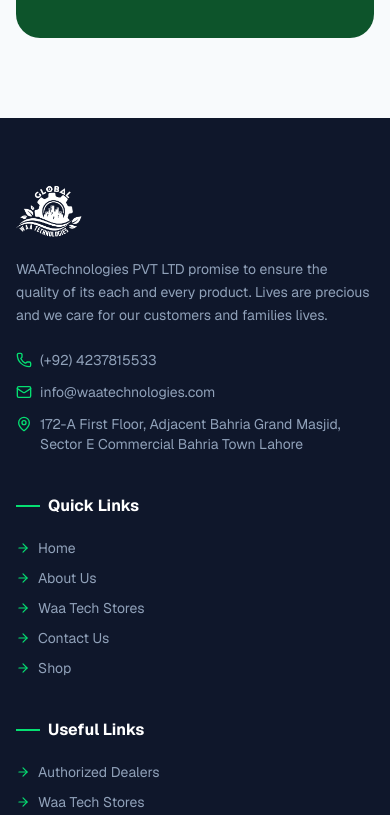
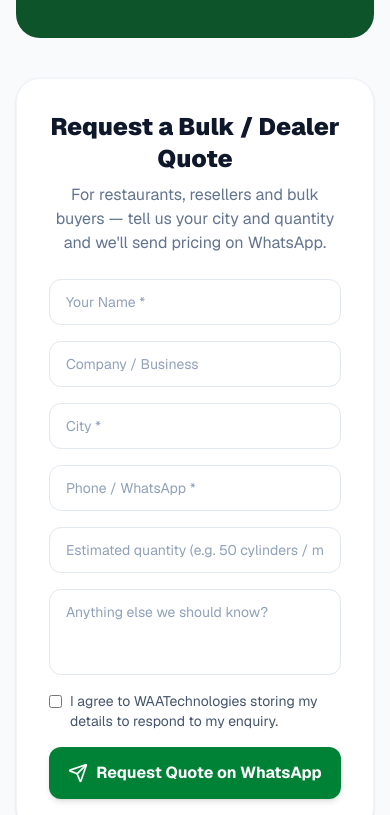
Before and after one commit to mrjaved121/waatechnologies, a Next.js app: page /authorized-dealers in a window 390 px wide. Shown: the part 2441-3256 px from the top of the page. Built offline with nearby package versions, Linux system fonts and the light colour scheme; no server answers.

Commit message:
Add bulk/dealer quote form to authorized-dealers page
- Name/company/city/phone/quantity fields, consent checkbox + honeypot
- Submits a formatted request via WhatsApp; fires GA4 bulk_quote_request event

```diff
--- a/src/app/authorized-dealers/page.tsx
+++ b/src/app/authorized-dealers/page.tsx
@@ -1,6 +1,7 @@
 import type { Metadata } from 'next';
 import Link from 'next/link';
 import { Phone, MapPin } from 'lucide-react';
+import BulkQuoteForm from '@/components/BulkQuoteForm';
 
 export const metadata: Metadata = {
   title: 'Authorized Dealers',
@@ -137,6 +138,12 @@ export default function AuthorizedDealersPage() {
               Contact Us
             </Link>
           </div>
+
+          <div id="bulk-quote" className="mt-10 bg-white rounded-3xl p-8 sm:p-10 shadow-sm border border-slate-100">
+            <h2 className="text-2xl font-black text-slate-900 mb-2 text-center">Request a Bulk / Dealer Quote</h2>
+            <p className="text-slate-500 text-center max-w-xl mx-auto mb-6">For restaurants, resellers and bulk buyers — tell us your city and quantity and we&apos;ll send pricing on WhatsApp.</p>
+            <BulkQuoteForm />
+          </div>
         </div>
       </section>
     </>
--- /dev/null
+++ b/src/components/BulkQuoteForm.tsx
@@ -0,0 +1,64 @@
+'use client';
+
+import { useState } from 'react';
+import { Send } from 'lucide-react';
+
+const WA_NUMBER = '923414999998';
+
+export default function BulkQuoteForm() {
+  const [name, setName] = useState('');
+  const [company, setCompany] = useState('');
+  const [city, setCity] = useState('');
+  const [phone, setPhone] = useState('');
+  const [qty, setQty] = useState('');
+  const [message, setMessage] = useState('');
+  const [consent, setConsent] = useState(false);
+  const [bot, setBot] = useState(''); // honeypot
+
+  function handleSubmit(e: React.FormEvent) {
+    e.preventDefault();
+    if (bot) return;        // bot filled the hidden field
+    if (!consent) return;
+
+    const text = [
+      'Bulk / Dealer Quote Request — WAATechnologies',
+      '',
+      `Name: ${name}`,
+      company ? `Company: ${company}` : null,
+      city ? `City: ${city}` : null,
+      phone ? `Phone: ${phone}` : null,
+      qty ? `Estimated quantity: ${qty}` : null,
+      message ? `\nDetails: ${message}` : null,
+      '',
+      '— Sent from waatechnologies.com/authorized-dealers',
+    ].filter((l) => l !== null).join('\n');
+
+    if (typeof window !== 'undefined' && typeof (window as unknown as { gtag?: (...a: unknown[]) => void }).gtag === 'function') {
+      (window as unknown as { gtag: (...a: unknown[]) => void }).gtag('event', 'bulk_quote_request', { city, quantity: qty });
+    }
+    window.open(`https://wa.me/${WA_NUMBER}?text=${encodeURIComponent(text)}`, '_blank', 'noopener,noreferrer');
+  }
+
+  const inputCls =
+    'w-full border border-slate-200 rounded-xl px-4 py-3 text-sm text-slate-900 focus:outline-none focus:ring-2 focus:ring-green-700 placeholder:text-slate-400';
+
+  return (
+    <form onSubmit={handleSubmit} className="grid sm:grid-cols-2 gap-4 text-left">
+      <input className={inputCls} placeholder="Your Name *" required value={name} onChange={(e) => setName(e.target.value)} />
+      <input className={inputCls} placeholder="Company / Business" value={company} onChange={(e) => setCompany(e.target.value)} />
+      <input className={inputCls} placeholder="City *" required value={city} onChange={(e) => setCity(e.target.value)} />
+      <input className={inputCls} type="tel" placeholder="Phone / WhatsApp *" required value={phone} onChange={(e) => setPhone(e.target.value)} />
+      <input className={`${inputCls} sm:col-span-2`} placeholder="Estimated quantity (e.g. 50 cylinders / month)" value={qty} onChange={(e) => setQty(e.target.value)} />
+      <textarea className={`${inputCls} sm:col-span-2 resize-none`} rows={3} placeholder="Anything else we should know?" value={message} onChange={(e) => setMessage(e.target.value)} />
+      {/* honeypot — hidden from humans */}
+      <input type="text" tabIndex={-1} autoComplete="off" aria-hidden="true" className="hidden" value={bot} onChange={(e) => setBot(e.target.value)} name="company_website" />
+      <label className="sm:col-span-2 flex items-start gap-2 text-sm text-slate-600">
+        <input type="checkbox" required checked={consent} onChange={(e) => setConsent(e.target.checked)} className="mt-1" />
+        <span>I agree to WAATechnologies storing my details to respond to my enquiry.</span>
+      </label>
+      <button type="submit" className="sm:col-span-2 w-full flex items-center justify-center gap-2 bg-green-700 hover:bg-green-800 text-white py-3.5 rounded-xl font-bold transition-all shadow-md">
+        <Send className="w-5 h-5" /> Request Quote on WhatsApp
+      </button>
+    </form>
+  );
+}
```
